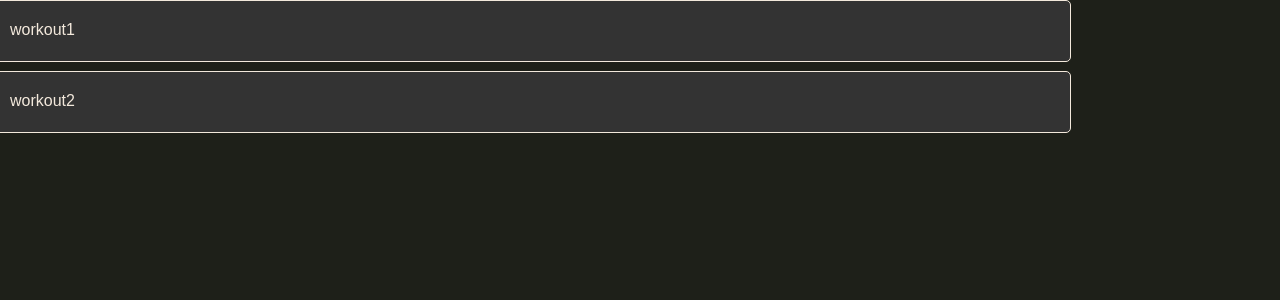
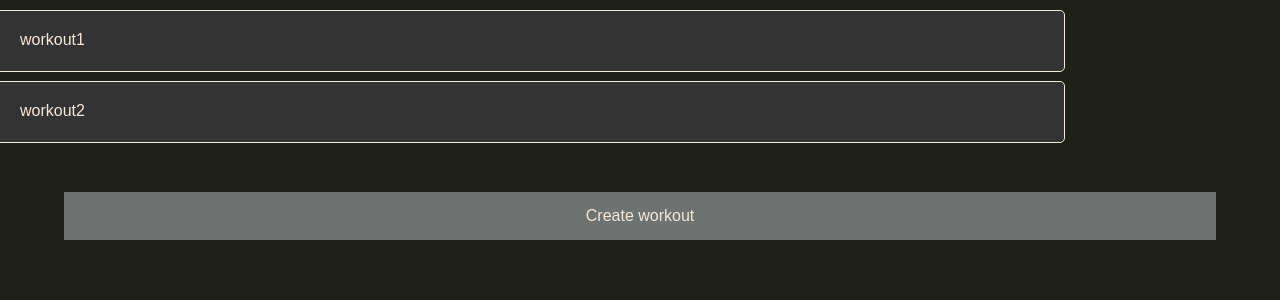
Before and after one commit to RamalS/WorkoutTimer, a React (Create React App) app: page /myworkouts in a window 1280 px wide. Shown: the top 300 px of the page. Built offline with nearby package versions, Linux system fonts and the light colour scheme.

Commit message:
Added create workout button and fixed css bugs.

```diff
--- a/src/views/Main/Main.css
+++ b/src/views/Main/Main.css
@@ -1,25 +1,20 @@
 .main {
    display: grid;
-   grid-template-rows: 95% auto;
-   background-image: url("../../assets//images/main_background.jpg");
+   grid-template-rows: 90% auto;
+   background-image: url("../../assets//images/main_background-min.jpg");
    background-size: cover;
    background-position-x: 50%;
    height: 100%;
 }
 
 .main .my-workout {
+   background: #f5f5f5;
+   color: #000000;
    width: 85%;
    margin: auto;
    display: block;
+   border-radius: 5px;
    text-align: center;
-   padding-top: 570px;;
+   font-size: 1.2em;
+   padding: 10px;
 }
-
-.main .my-workout button {
-   background: #f5f5f5;
-   width: 100%;
-   height: 40px;
-   font-size: 1.2em;
-   border: none;
-   border-radius: 5px;
-}
--- a/src/views/Main/index.jsx
+++ b/src/views/Main/index.jsx
@@ -1,5 +1,5 @@
 import React, { Component } from "react";
-import background from "../../assets/images/main_background.jpg";
+import { Link } from "react-router-dom";
 import "./Main.css";
 
 class Main extends Component {
@@ -8,9 +8,10 @@ class Main extends Component {
       return (
          <React.Fragment>
             <div className="main">
-               <div className="my-workout">
-                  <button>My workouts</button>
-               </div>
+               <div />
+               <Link to="/myworkouts">
+                  <div className="my-workout">My workouts</div>
+               </Link>
             </div>
          </React.Fragment>
       );
--- a/src/views/MyWorkouts/MyWorkouts.css
+++ b/src/views/MyWorkouts/MyWorkouts.css
@@ -1,6 +1,20 @@
-.my-workouts{
-    margin: 0px;
-    background: #1E2019;
-    height: 100%;
-    margin: -10px;
+.my-workouts {
+   float: left;
+   margin: 0px;
+   background: #1e2019;
+   width: 100%;
+   height: 100%;
 }
+
+.my-workouts .create-workout {
+   background: #6e7271;
+   color: #f3e9dc;
+   border: none;
+   width: 90%;
+   padding: 15px 0;
+   text-align: center;
+   font-size: 1em;
+   margin: auto;
+   margin-top: 50px;
+   display: block;
+}
--- a/src/views/MyWorkouts/index.jsx
+++ b/src/views/MyWorkouts/index.jsx
@@ -1,5 +1,6 @@
 import React, { Component } from "react";
 import Workout from "./components/Workout";
+import { Link } from "react-router-dom";
 
 import "./MyWorkouts.css";
 
@@ -18,6 +19,9 @@ class MyWorkouts extends Component {
                      <Workout key={i} data={data} />
                   ))}
                </div>
+               <Link to="createworkout">
+                  <div className="create-workout">Create workout</div>
+               </Link>
             </div>
          </React.Fragment>
       );
```
Also changed, not shown: src/assets/images/main_background-min.jpg (added).
